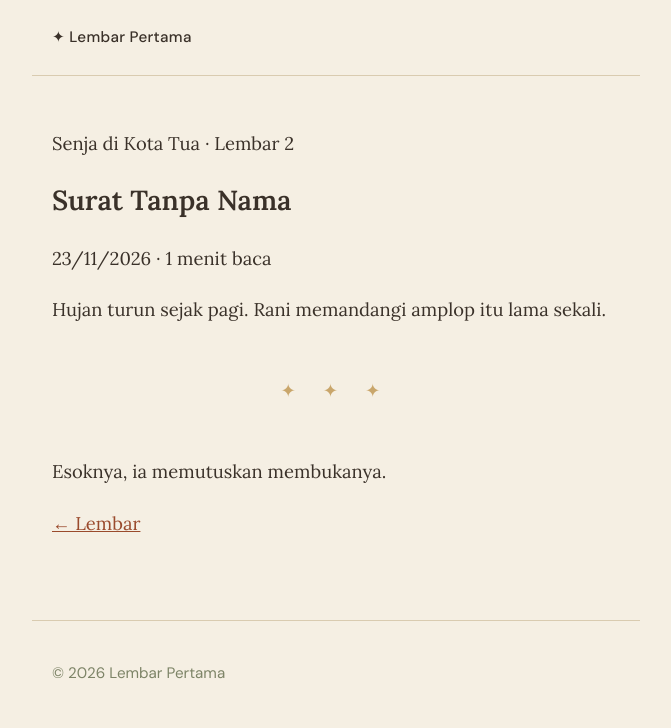
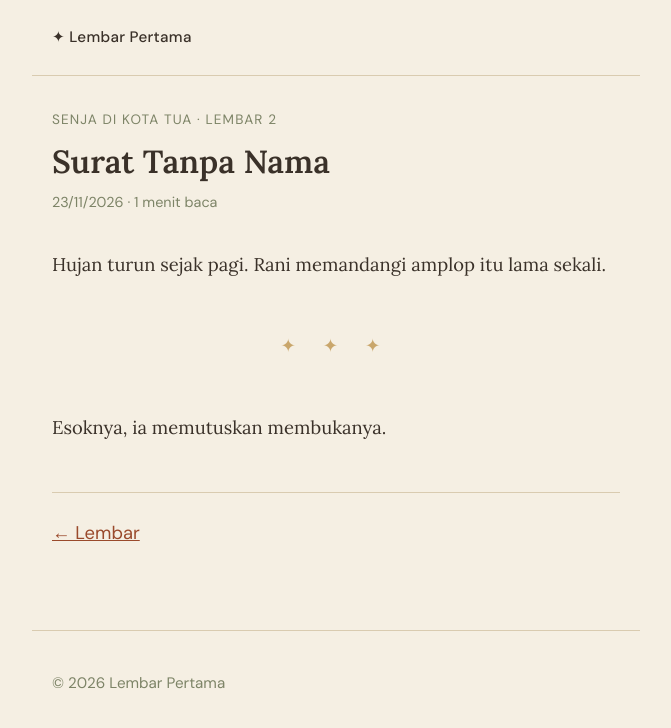
Before and after one commit to aileenlady25-dev/lembarpertama, a Jekyll site: the page built from _lembar/senja-02.md, in a window 1280 px wide. Shown: the top 728 px of the page, without its empty margins (304-975 px from the left). Built offline with Jekyll 4.4.1, drawn with Linux system fonts in a browser that asks for light colours.

Commit message:
style.css

```diff
--- a/assets/css/style.css
+++ b/assets/css/style.css
@@ -67,3 +67,27 @@ hr::after {
   color: var(--gold);
   letter-spacing: 0.6em;
 }
+.ep-head { margin-bottom: 2rem; }
+.ep-serial {
+  font-family: "DM Sans", sans-serif;
+  font-size: 0.85rem;
+  letter-spacing: 0.08em;
+  text-transform: uppercase;
+  color: var(--sage);
+  margin: 0 0 0.5rem;
+}
+.ep-head h1 { margin: 0 0 0.5rem; font-size: 2rem; }
+.ep-meta {
+  font-family: "DM Sans", sans-serif;
+  font-size: 0.9rem;
+  color: var(--sage);
+  margin: 0;
+}
+.ep-nav {
+  display: flex;
+  justify-content: space-between;
+  margin-top: 3rem;
+  padding-top: 1.5rem;
+  border-top: 1px solid var(--line);
+  font-family: "DM Sans", sans-serif;
+}
```
